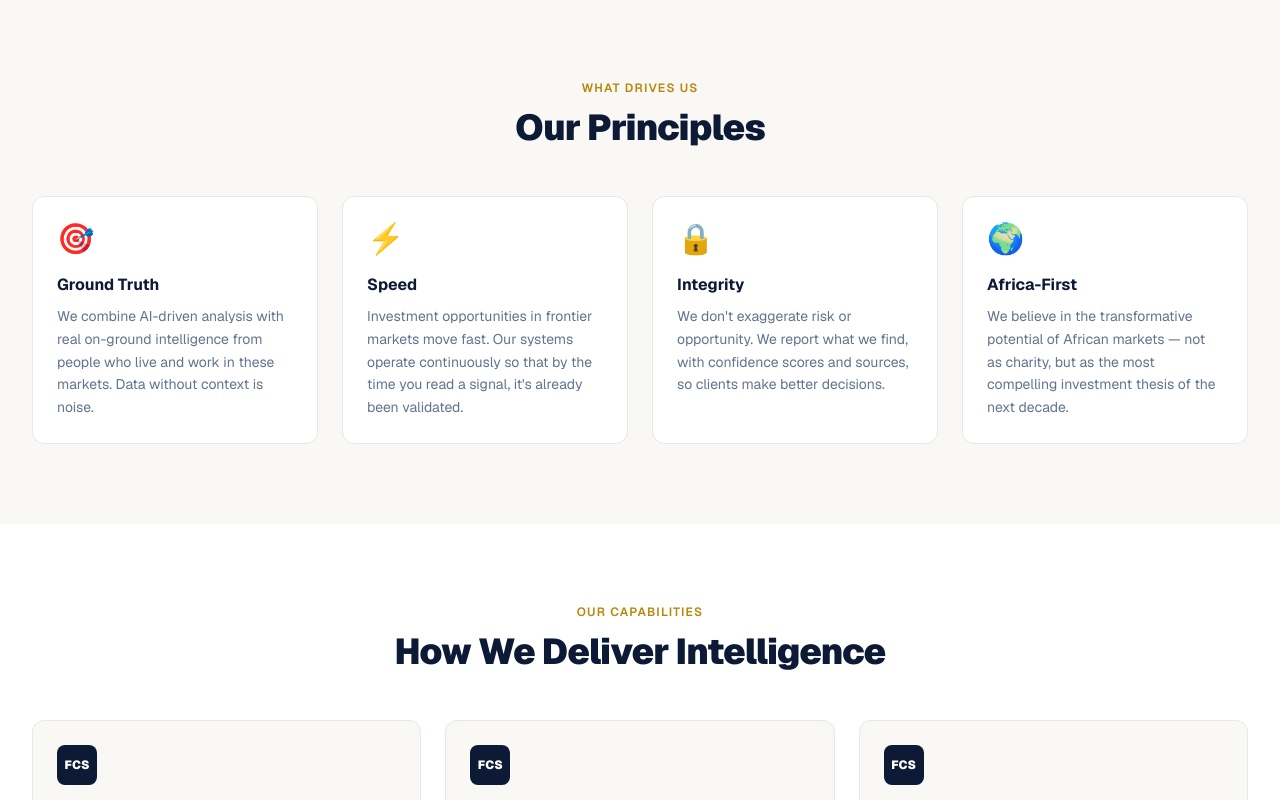
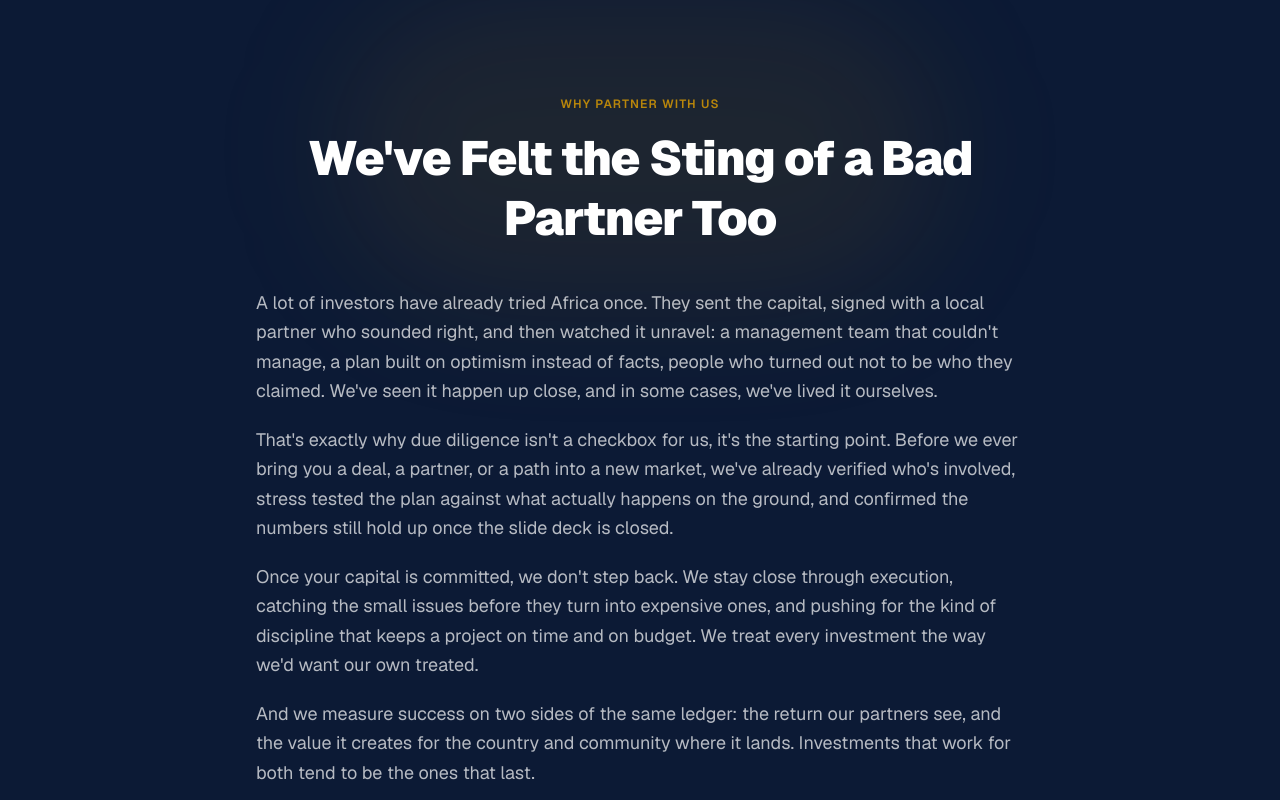
Before and after one commit to chiduwa/frontiercapitalsignals, a Next.js app: page /about in a window 1280 px wide. Shown: the part 960-1760 px from the top of the page. Built offline with nearby package versions, Linux system fonts and the light colour scheme; no server answers.

Commit message:
content: add "Why Partner With Us" trust section to About page

```diff
--- a/src/app/about/page.tsx
+++ b/src/app/about/page.tsx
@@ -67,6 +67,23 @@ export default function AboutPage() {
         </div>
       </section>
 
+      {/* Trust / Why Partner With Us */}
+      <section className="py-24 bg-navy relative overflow-hidden">
+        <div className="absolute top-0 left-1/2 -translate-x-1/2 w-[600px] h-[300px] bg-gold/10 rounded-full blur-3xl pointer-events-none" />
+        <div className="relative max-w-7xl mx-auto px-4 sm:px-6 lg:px-8">
+          <div className="max-w-3xl mx-auto text-center mb-10">
+            <p className="text-gold text-xs font-semibold tracking-widest uppercase mb-4">Why Partner With Us</p>
+            <h2 className="text-4xl sm:text-5xl font-black text-white tracking-tight leading-tight">We&apos;ve Felt the Sting of a Bad Partner Too</h2>
+          </div>
+          <div className="max-w-3xl mx-auto space-y-5 text-white/70 text-lg leading-relaxed">
+            <p>A lot of investors have already tried Africa once. They sent the capital, signed with a local partner who sounded right, and then watched it unravel: a management team that couldn&apos;t manage, a plan built on optimism instead of facts, people who turned out not to be who they claimed. We&apos;ve seen it happen up close, and in some cases, we&apos;ve lived it ourselves.</p>
+            <p>That&apos;s exactly why due diligence isn&apos;t a checkbox for us, it&apos;s the starting point. Before we ever bring you a deal, a partner, or a path into a new market, we&apos;ve already verified who&apos;s involved, stress tested the plan against what actually happens on the ground, and confirmed the numbers still hold up once the slide deck is closed.</p>
+            <p>Once your capital is committed, we don&apos;t step back. We stay close through execution, catching the small issues before they turn into expensive ones, and pushing for the kind of discipline that keeps a project on time and on budget. We treat every investment the way we&apos;d want our own treated.</p>
+            <p>And we measure success on two sides of the same ledger: the return our partners see, and the value it creates for the country and community where it lands. Investments that work for both tend to be the ones that last.</p>
+          </div>
+        </div>
+      </section>
+
       {/* Values */}
       <section className="py-20 bg-sand">
         <div className="max-w-7xl mx-auto px-4 sm:px-6 lg:px-8">
```
